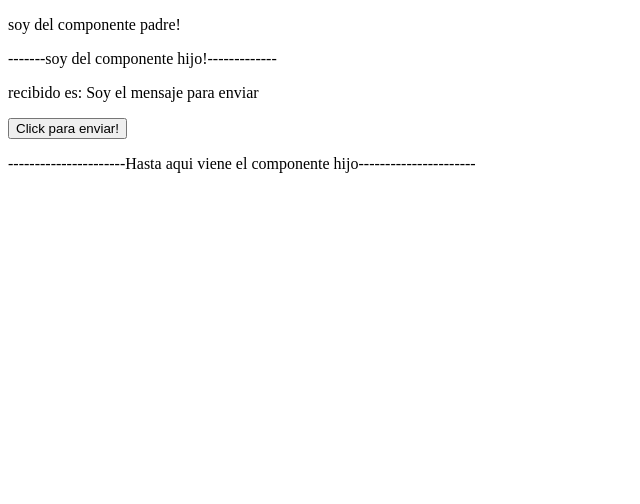
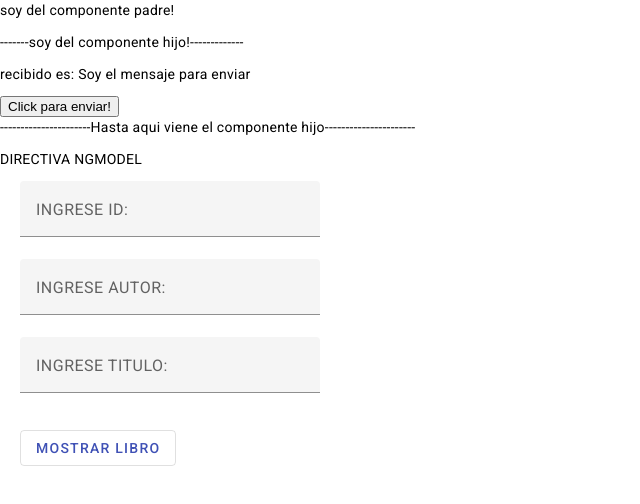
Before and after one commit to santiorjuela1/Frontend, an Angular app in the folder introduction-angular/: page /padre in a window 1280 px wide. Shown: the top 504 px of the page, without its empty margins (0-640 px from the left). Built offline with nearby package versions, Linux system fonts and the light colour scheme.

Commit message:
Angular material

```diff
--- a/introduction-angular/angular.json
+++ b/introduction-angular/angular.json
@@ -25,6 +25,7 @@
               "src/assets"
             ],
             "styles": [
+              "@angular/material/prebuilt-themes/indigo-pink.css",
               "src/styles.css"
             ],
             "scripts": []
@@ -87,6 +88,7 @@
               "src/assets"
             ],
             "styles": [
+              "@angular/material/prebuilt-themes/indigo-pink.css",
               "src/styles.css"
             ],
             "scripts": []
--- a/introduction-angular/package.json
+++ b/introduction-angular/package.json
@@ -11,10 +11,12 @@
   "private": true,
   "dependencies": {
     "@angular/animations": "^16.1.0",
+    "@angular/cdk": "^16.1.4",
     "@angular/common": "^16.1.0",
     "@angular/compiler": "^16.1.0",
     "@angular/core": "^16.1.0",
     "@angular/forms": "^16.1.0",
+    "@angular/material": "^16.1.4",
     "@angular/platform-browser": "^16.1.0",
     "@angular/platform-browser-dynamic": "^16.1.0",
     "@angular/router": "^16.1.0",
--- a/introduction-angular/src/app/componentes/padre/padre.component.css
+++ b/introduction-angular/src/app/componentes/padre/padre.component.css
@@ -0,0 +1,12 @@
+.mostrarLibro{
+    margin-left: 20px;
+    margin-top: 15px;
+    display: flex;
+
+}
+
+.example-form-field{
+    margin-left: 20px;
+    display: flex;
+    width: 300px;
+}
--- a/introduction-angular/src/app/componentes/padre/padre.component.html
+++ b/introduction-angular/src/app/componentes/padre/padre.component.html
@@ -4,6 +4,36 @@
         (enviarPapa)="recibirMensage($event)"
 ></app-hijo>
 
-
 <p>{{mensajePadre}}
 </p>
+
+<section>
+    <p>DIRECTIVA NGMODEL</p>
+
+    <mat-form-field class="example-form-field">
+        <mat-label>INGRESE ID:</mat-label>
+        <input matInput type="text" [(ngModel)]="libro.idLibro">
+        <button *ngIf="libro.idLibro" matSuffix mat-icon-button aria-label="Clear" (click)="libro.idLibro=undefined">
+          <mat-icon>close</mat-icon>
+        </button>
+      </mat-form-field>
+
+    <mat-form-field class="example-form-field">
+        <mat-label>INGRESE AUTOR:</mat-label>
+        <input matInput type="text" [(ngModel)]="libro.autor">
+        <button *ngIf="libro.autor" matSuffix mat-icon-button aria-label="Clear" (click)="libro.autor=''">
+          <mat-icon>close</mat-icon>
+        </button>
+      </mat-form-field>
+
+    <mat-form-field class="example-form-field">
+        <mat-label>INGRESE TITULO:</mat-label>
+        <input matInput type="text" [(ngModel)]="libro.titulo">
+        <button *ngIf="libro.titulo" matSuffix mat-icon-button aria-label="Clear" (click)="libro.titulo=''">
+          <mat-icon>close</mat-icon>
+        </button>
+      </mat-form-field>
+
+    <button mat-stroked-button color="primary" class="mostrarLibro" (click)="mostrarLibro()">MOSTRAR LIBRO</button>
+
+</section>
--- a/introduction-angular/src/app/componentes/padre/padre.component.ts
+++ b/introduction-angular/src/app/componentes/padre/padre.component.ts
@@ -1,4 +1,5 @@
 import { Component } from '@angular/core';
+import { Libro } from 'src/models/Libro';
 
 @Component({
   selector: 'app-padre',
@@ -10,8 +11,16 @@ export class PadreComponent {
 
   public mensajePadre! : string;
 
+  public libro : Libro = new Libro();
+
+  value = '';
+
   public recibirMensage($event : string){
     this.mensajePadre = $event;
     console.log(this.mensajePadre);
   }
+
+  public mostrarLibro(){
+    console.log(this.libro);
+  }
 }
--- a/introduction-angular/src/index.html
+++ b/introduction-angular/src/index.html
@@ -6,8 +6,11 @@
   <base href="/">
   <meta name="viewport" content="width=device-width, initial-scale=1">
   <link rel="icon" type="image/x-icon" href="favicon.ico">
+  <link rel="preconnect" href="https://fonts.gstatic.com">
+  <link href="https://fonts.googleapis.com/css2?family=Roboto:wght@300;400;500&display=swap" rel="stylesheet">
+  <link href="https://fonts.googleapis.com/icon?family=Material+Icons" rel="stylesheet">
 </head>
-<body>
+<body class="mat-typography">
   <app-root></app-root>
 </body>
 </html>
--- a/introduction-angular/src/models/Libro.ts
+++ b/introduction-angular/src/models/Libro.ts
@@ -1,5 +1,5 @@
 export class Libro{
-    public idLibro?: number;
+    public idLibro?: number | undefined;
     public titulo! : string;
     public autor!: string;
 }
--- a/introduction-angular/src/styles.css
+++ b/introduction-angular/src/styles.css
@@ -1 +1,4 @@
 /* You can add global styles to this file, and also import other style files */
+
+html, body { height: 100%; }
+body { margin: 0; font-family: Roboto, "Helvetica Neue", sans-serif; }
```
Also changed, not shown: introduction-angular/src/app/app.module.ts (+11 -1 lines), 1 other file (tests, documents, lock files or other folders).
